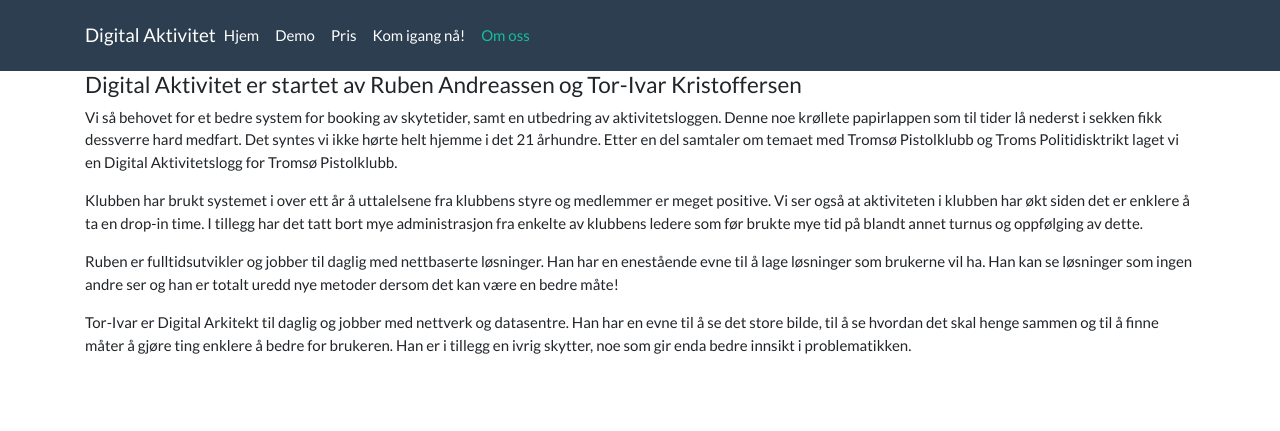
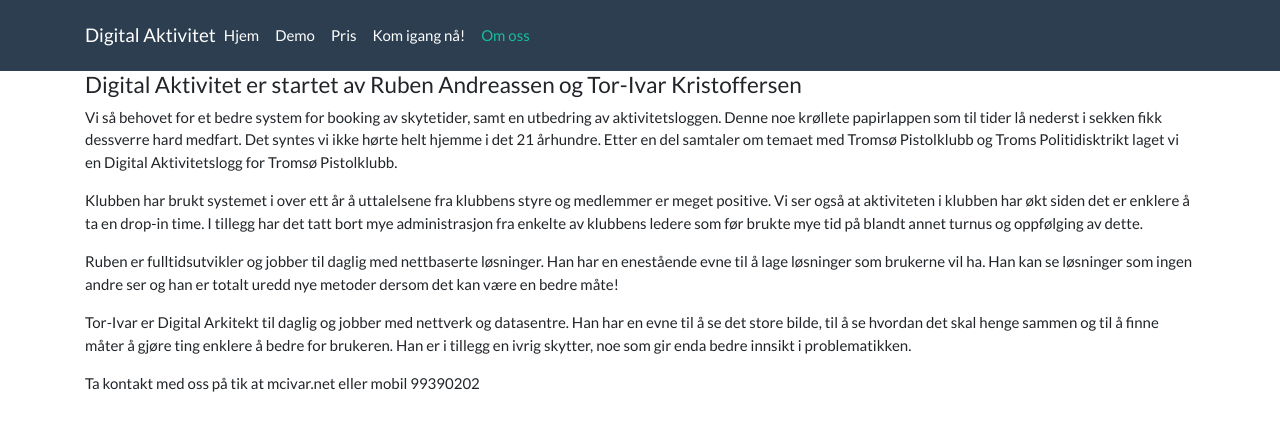
Before and after one commit to xibriz/digitalaktivitet, a Jekyll site: the page built from about.md, in a window 1280 px wide. Shown: the top 431 px of the page. Built offline with Jekyll 4.4.1, drawn with Linux system fonts in a browser that asks for light colours.

Commit message:
added cell phone and email

```diff
--- a/about.md
+++ b/about.md
@@ -10,3 +10,7 @@ Klubben har brukt systemet i over ett år å uttalelsene fra klubbens styre og m
 Ruben er fulltidsutvikler og jobber til daglig med nettbaserte løsninger. Han har en enestående evne til å lage løsninger som brukerne vil ha. Han kan se løsninger som ingen andre ser og han er totalt uredd nye metoder dersom det kan være en bedre måte!
 
 Tor-Ivar er Digital Arkitekt til daglig og jobber med nettverk og datasentre. Han har en evne til å se det store bilde, til å se hvordan det skal henge sammen og til å finne måter å gjøre ting enklere å bedre for brukeren. Han er i tillegg en ivrig skytter, noe som gir enda bedre innsikt i problematikken.
+
+
+
+Ta kontakt med oss på tik at mcivar.net eller mobil 99390202
```
